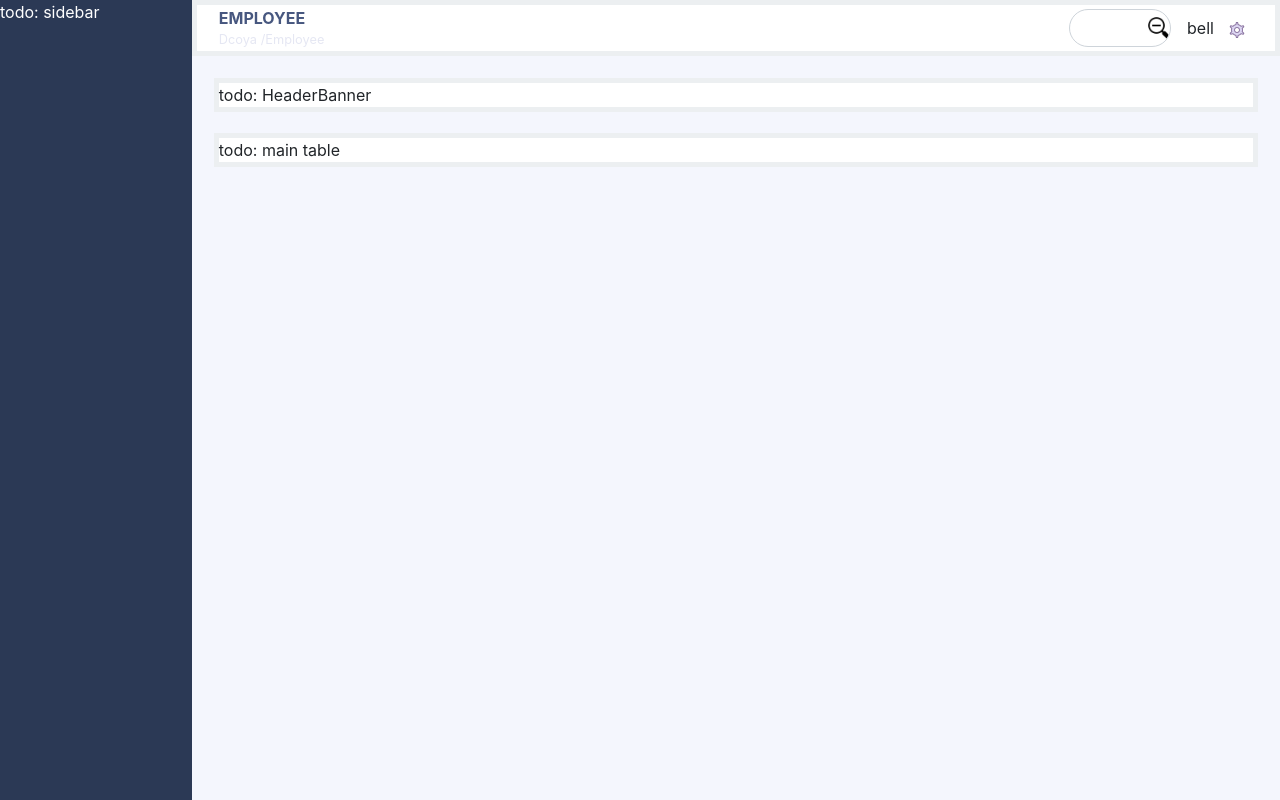
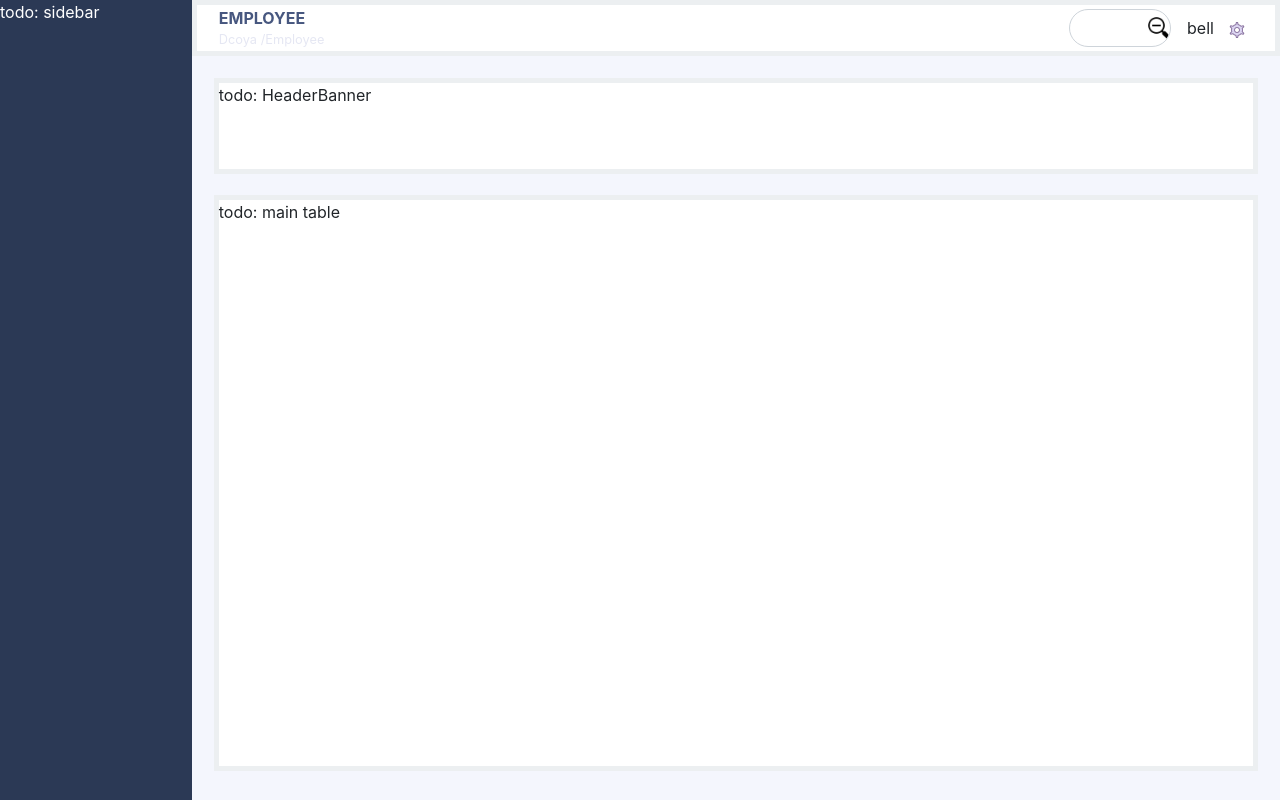
Before and after one commit to lioryarkon9/employees_dashboard, a React (Create React App) app in the folder react-client/: page / in a window 1280 px wide. Built offline with nearby package versions, Linux system fonts and the light colour scheme.

Commit message:
set the main containers' heights

```diff
--- a/react-client/src/App.scss
+++ b/react-client/src/App.scss
@@ -11,10 +11,12 @@
         #body-container {
             margin: 2%;
             #header-banner-container {
+                height: 12vh;
                 background-color: #fff;
                 border: 5px solid #eceff1;
             }
             #main-table-container {
+                height: 72vh;
                 background-color: #fff;
                 margin-top: 2%;
                 border: 5px solid #eceff1;
```
